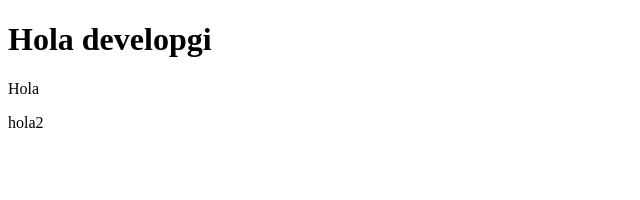
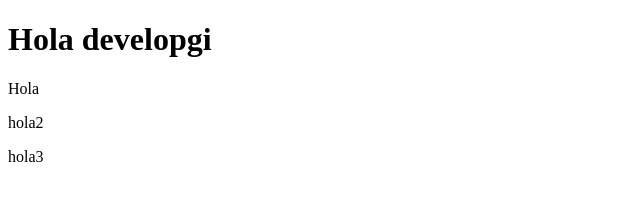
Before and after one commit to JavierPA3/Tarea-4.12.-Practica5.-Git.-Creando-ramas, a plain HTML site: page index.html in a window 1280 px wide. Shown: the full height of the page, 0-640 px from the left. Drawn offline with Linux system fonts and the light colour scheme.

Commit message:
feature1

```diff
--- a/index.html
+++ b/index.html
@@ -10,5 +10,7 @@
     <h1>Hola developgi</h1>
     <p>Hola</p>
     <P>hola2</P>
+    <P>hola3</P>
+
 </body>
 </html>
```
